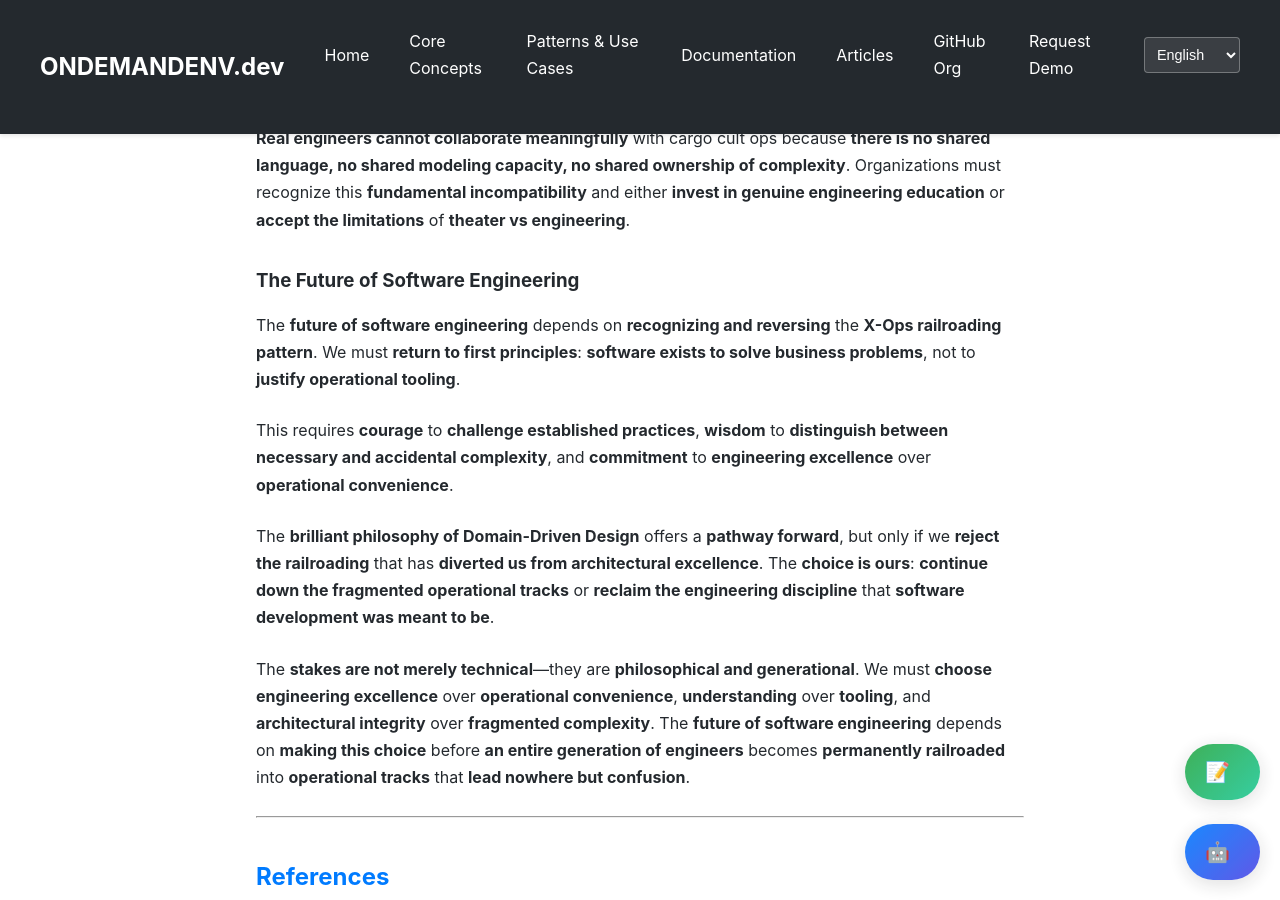
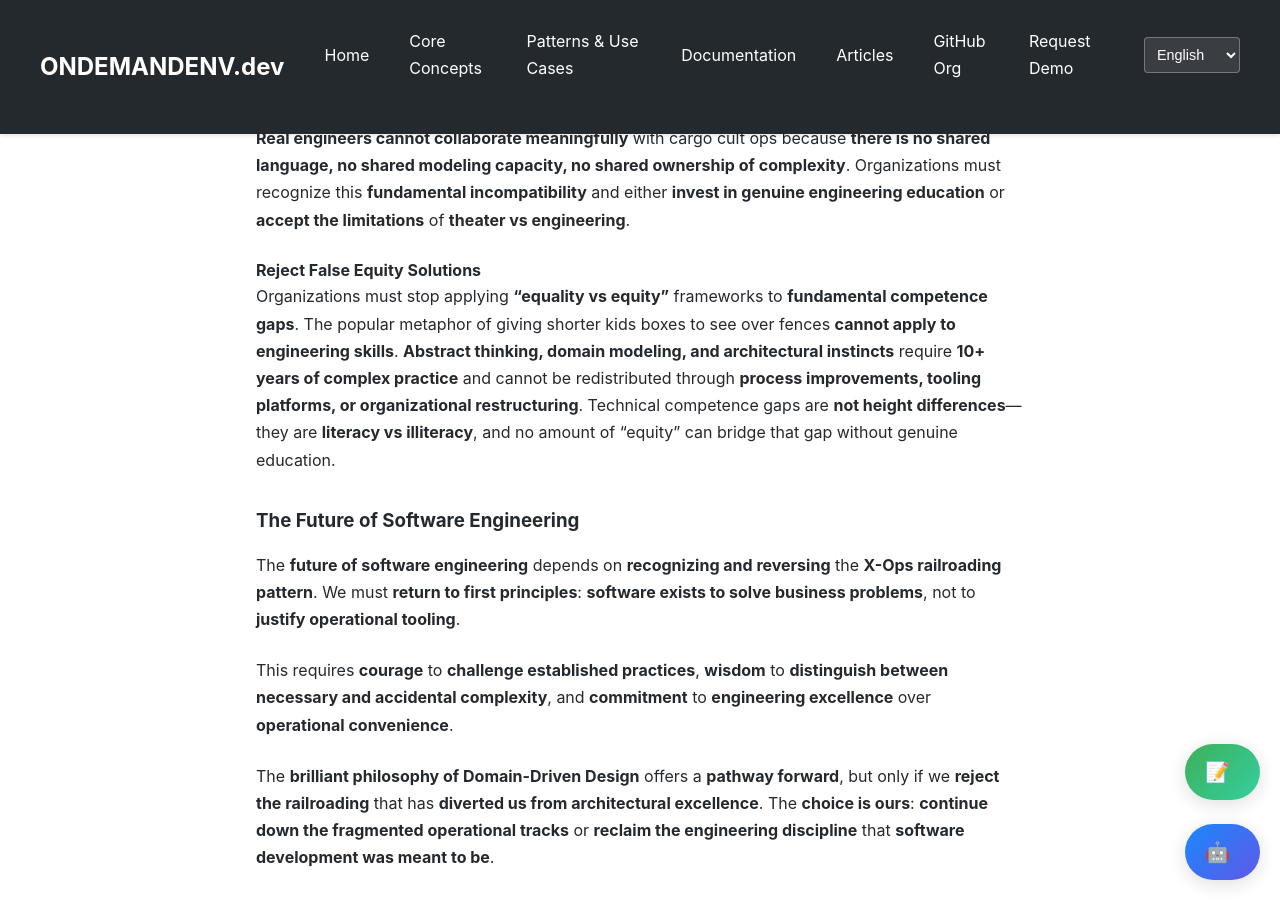
Before and after one commit to ondemandenv/ondemandenv.github.io, a Jekyll site: the page built from articles/x-ops-railroading-software-architecture.md, in a window 1280 px wide and 900 px high, scrolled down 23541 px. Built offline with Jekyll 4.4.1, drawn with Linux system fonts in a browser that asks for light colours; a script that is not in the unit is left out.

Commit message:
++ ++ ++

```diff
--- a/articles/x-ops-railroading-software-architecture.md
+++ b/articles/x-ops-railroading-software-architecture.md
@@ -560,6 +560,9 @@ The **consequences are severe**:
 #### Acknowledge the Collaboration Crisis
 **Real engineers cannot collaborate meaningfully** with cargo cult ops because **there is no shared language, no shared modeling capacity, no shared ownership of complexity**. Organizations must recognize this **fundamental incompatibility** and either **invest in genuine engineering education** or **accept the limitations** of **theater vs engineering**.
 
+#### Reject False Equity Solutions
+Organizations must stop applying **"equality vs equity"** frameworks to **fundamental competence gaps**. The popular metaphor of giving shorter kids boxes to see over fences **cannot apply to engineering skills**. **Abstract thinking, domain modeling, and architectural instincts** require **10+ years of complex practice** and cannot be redistributed through **process improvements, tooling platforms, or organizational restructuring**. Technical competence gaps are **not height differences**—they are **literacy vs illiteracy**, and no amount of "equity" can bridge that gap without genuine education.
+
 ### The Future of Software Engineering
 
 The **future of software engineering** depends on **recognizing and reversing** the **X-Ops railroading pattern**. We must **return to first principles**: **software exists to solve business problems**, not to **justify operational tooling**.
```
Also changed, not shown: articles/shallow-technical-leadership-authority-problem.md (+4 -0 lines).
